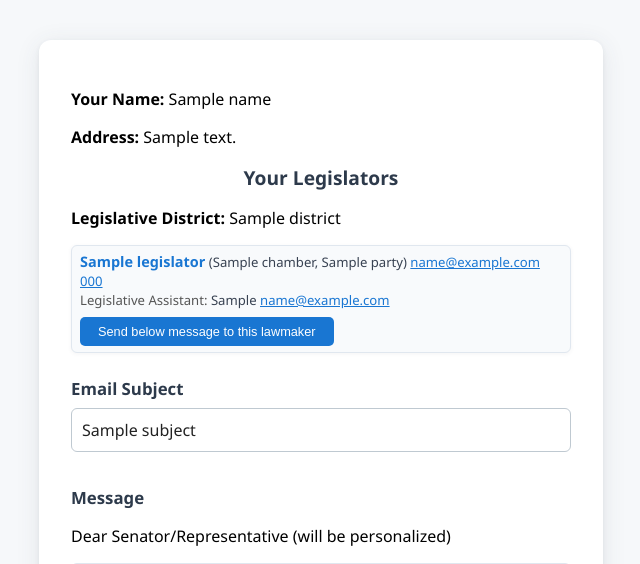
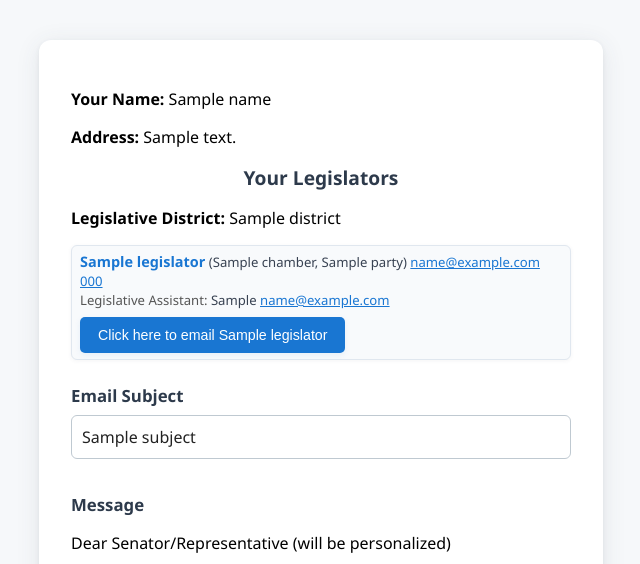
Before and after one commit to yfnecz/Contact-Wa-Leg, a Flask app: template templates/results.html in a window 1280 px wide. Shown: the top 564 px of the page, without its empty margins (319-959 px from the left). Run offline with Flask 3, Linux system fonts and the light colour scheme; the template is opened without the code that fills it: most values are stand-ins (such as "Sample title", 1, 10 or a date in 2020).

Commit message:
modify button

```diff
--- a/templates/results.html
+++ b/templates/results.html
@@ -30,12 +30,13 @@
               <button
                 type="button"
                 class="mailto-btn"
+                style="background: #1976d2; color: #fff; font-size: 1.08em; padding: 10px 18px; border: none; border-radius: 5px; margin-top: 8px; cursor: pointer; box-shadow: 0 2px 6px rgba(25,118,210,0.08);"
                 onclick='sendMailToLawmaker(
                   {{ legislator.email|tojson }},
                   {{ legislator.la_email|default('')|tojson }},
                   {{ legislator.chamber|tojson }},
                   {{ legislator.name|tojson }}
-                )'>Send below message to this lawmaker</button>
+                )'>Click here to email {{ legislator.name }}</button>
             </span>
           </li>
         {% endfor %}
```
